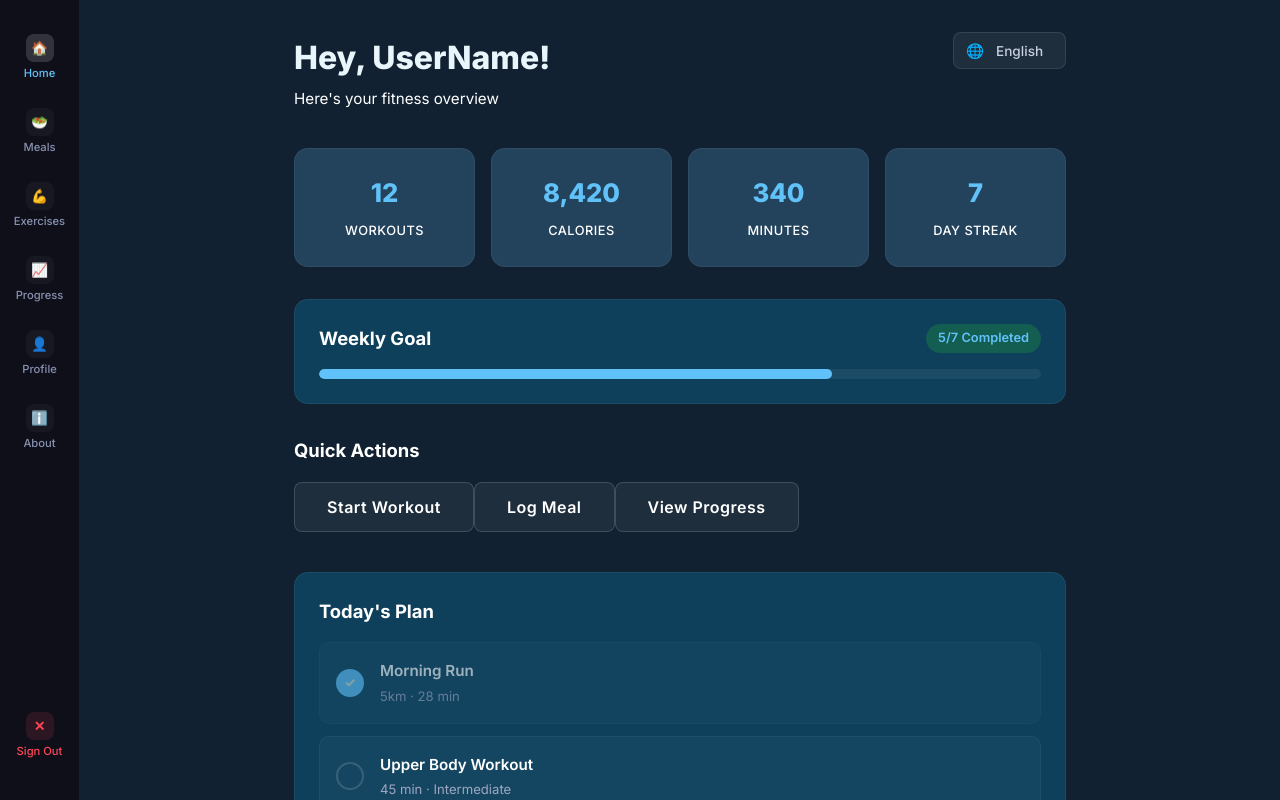
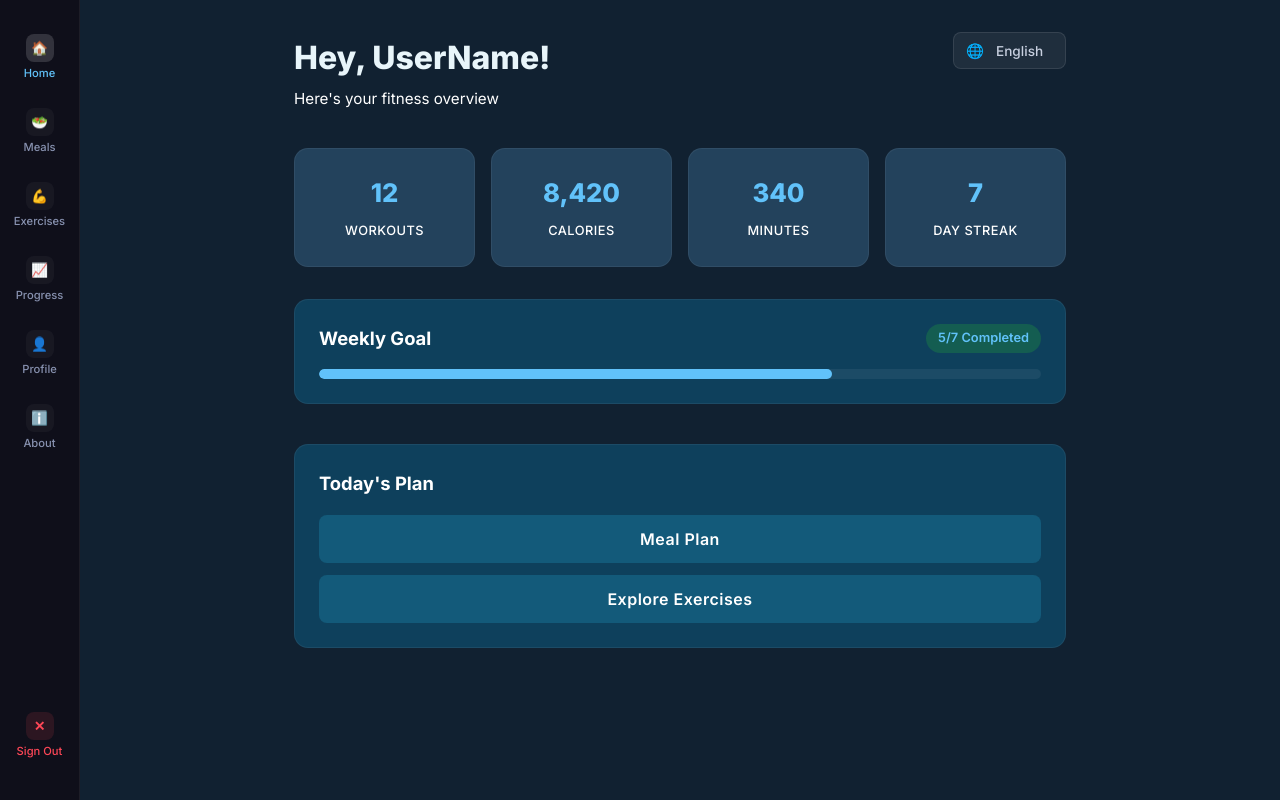
Before and after one commit to mannoubim26/web_project_react, a React (Vite) app: page / in a window 1280 px wide. Both pictures are taken after typing "name@example.com", "Sample123" into the empty fields and a click on the button "Sign In". Shown: the top 800 px of the page. Built offline with nearby package versions, Linux system fonts and the light colour scheme.

Commit message:
update home screne

```diff
--- a/src/screens/Home/Home.css
+++ b/src/screens/Home/Home.css
@@ -180,64 +180,20 @@
     margin-top: 40px;
 }
 
-.home__plan-list {
+.home__plan-buttons {
     display: flex;
     flex-direction: column;
     gap: 12px;
+    margin-top: 16px;
 }
 
-.home__plan-item {
-    display: flex;
-    align-items: center;
-    gap: 16px;
-    padding: 16px;
-    background: rgba(255, 255, 255, 0.03);
-    border: 1px solid rgba(255, 255, 255, 0.04);
-    border-radius: 10px;
+.home__plan-buttons .btn {
+    background: #135a7a;
+    color: #ffffff;
 }
 
-.home__plan-item:hover {
-    background: rgba(255, 255, 255, 0.06);
-}
-
-.home__plan-item--done {
-    opacity: 0.6;
-}
-
-.home__plan-check {
-    width: 28px;
-    height: 28px;
-    border-radius: 50%;
-    display: flex;
-    align-items: center;
-    justify-content: center;
-    flex-shrink: 0;
-    font-size: 0.85rem;
-    font-weight: 700;
-    background: #61C2FA;
-    color: #CFE5DA;
-}
-
-.home__plan-check--pending {
-    background: none;
-    border: 2px solid rgba(255, 255, 255, 0.15);
-}
-
-.home__plan-info {
-    display: flex;
-    flex-direction: column;
-    gap: 2px;
-}
-
-.home__plan-name {
-    color: #ffffff;
-    font-weight: 600;
-    font-size: 0.95rem;
-}
-
-.home__plan-detail {
-    color: #9ea7c2;
-    font-size: 0.82rem;
+.home__plan-buttons .btn:hover {
+    background: #1a6d91;
 }
 
 /* ── Responsive ── */
--- a/src/screens/Home/Home.jsx
+++ b/src/screens/Home/Home.jsx
@@ -1,4 +1,6 @@
+import { useNavigate } from 'react-router-dom';
 import { useLanguage } from '../../context/LanguageContext';
+import { ROUTES } from '../../constants';
 import LanguageSwitcher from '../../components/LanguageSwitcher/LanguageSwitcher';
 import Button from '../../components/Button/Button';
 import BottomNav from '../../components/BottomNav/BottomNav';
@@ -6,18 +8,13 @@ import './Home.css';
 
 function Home() {
     const { t } = useLanguage();
+    const navigate = useNavigate();
 
     const stats = [
         { key: 'workouts', value: '12' },
         { key: 'calories', value: '8,420' },
         { key: 'minutes', value: '340' },
         { key: 'streak', value: '7' },
-    ];
-
-    const quickActions = [
-        { key: 'startWorkout' },
-        { key: 'logMeal' },
-        { key: 'viewProgress' },
     ];
 
     return (
@@ -51,44 +48,16 @@ function Home() {
                     <div className="home__progress-bar" style={{ width: '71%' }} />
                 </div>
             </section>
-
-            {/* Quick Actions */}
-            <section className="home__actions" id="quick-actions">
-                <h2 className="home__section-title">{t('home.quickActions')}</h2>
-                <div className="home__actions-grid">
-                    {quickActions.map((action) => (
-                        <Button key={action.key} variant="secondary" id={`action-${action.key}`}>
-                            {t(`home.${action.key}`)}
-                        </Button>
-                    ))}
-                </div>
-            </section>
-
             {/* Today's Plan */}
             <section className="home__plan" id="today-plan">
                 <h2 className="home__section-title">{t('home.todayPlan')}</h2>
-                <div className="home__plan-list">
-                    <div className="home__plan-item home__plan-item--done">
-                        <span className="home__plan-check">✓</span>
-                        <div className="home__plan-info">
-                            <span className="home__plan-name">Morning Run</span>
-                            <span className="home__plan-detail">5km · 28 min</span>
-                        </div>
-                    </div>
-                    <div className="home__plan-item">
-                        <span className="home__plan-check home__plan-check--pending" />
-                        <div className="home__plan-info">
-                            <span className="home__plan-name">Upper Body Workout</span>
-                            <span className="home__plan-detail">45 min · Intermediate</span>
-                        </div>
-                    </div>
-                    <div className="home__plan-item">
-                        <span className="home__plan-check home__plan-check--pending" />
-                        <div className="home__plan-info">
-                            <span className="home__plan-name">Evening Yoga</span>
-                            <span className="home__plan-detail">20 min · Beginner</span>
-                        </div>
-                    </div>
+                <div className="home__plan-buttons">
+                    <Button variant="primary" fullWidth onClick={() => navigate(ROUTES.MEALS)}>
+                        {t('home.meals')}
+                    </Button>
+                    <Button variant="primary" fullWidth onClick={() => navigate(ROUTES.EXERCISES)}>
+                        {t('home.explore')} {t('nav.exercises')}
+                    </Button>
                 </div>
             </section>
 
```
